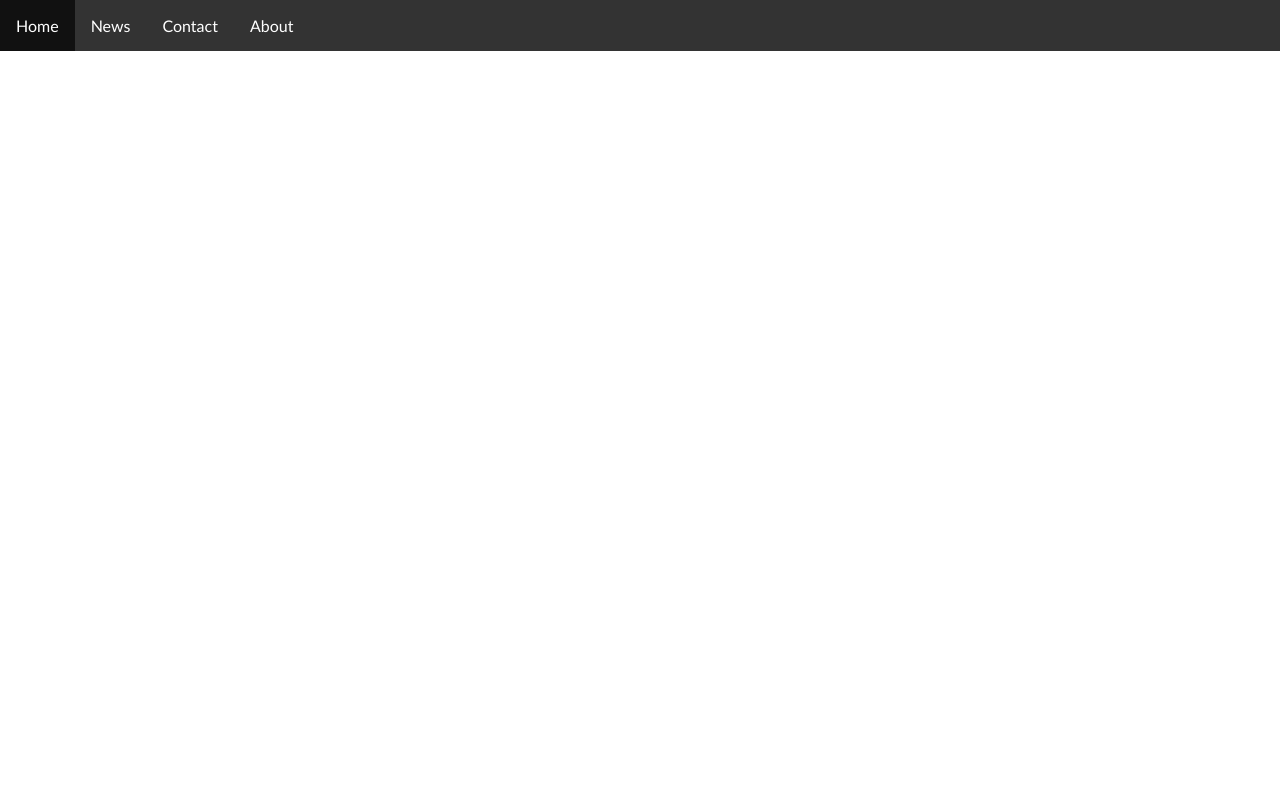
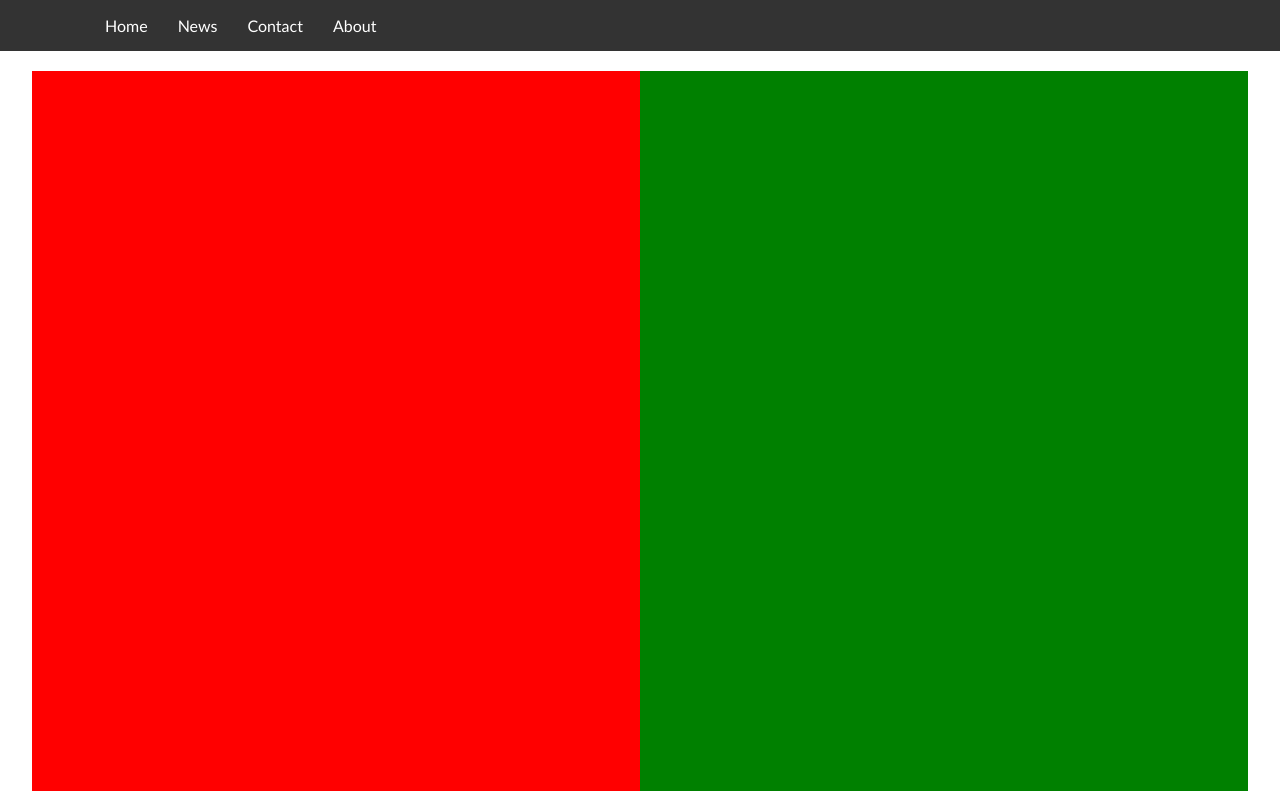
Before and after one commit to AussieCode/website-memebook, a plain HTML site: page index.html in a window 1280 px wide. Drawn offline with Linux system fonts and the light colour scheme.

Commit message:
Updated container div's
Just updated some HTML & CSS code.

```diff
--- a/css/global.css
+++ b/css/global.css
@@ -2,12 +2,15 @@ body{
 	margin:0;
 }
 
+
+.navigation{
+	background-color: #333;
+}
+
 .navigation ul {
     list-style-type: none;
-    margin: 0;
-    padding: 0;
     overflow: hidden;
-    background-color: #333;
+    margin-left:50px;
 }
 
 .navigation li  {
@@ -18,7 +21,7 @@ body{
     display: block;
     color: white;
     text-align: center;
-    padding: 16px 16px;
+    padding: 16px 15px;
     font-family: "Gill Sans","Gill Sans MT",Calibri,sans-serif;
     text-decoration: none;
 }
@@ -31,16 +34,23 @@ body{
 	display:inline-block;
 }
 
-/* Navigation Section */
+/* Container for main content */
 
-#navigator-banner{
-	background-color:rgb(255, 128, 0);
-	height:300px;
+.content-wrap{
+	background-color:black;
+	height:90%;
+	width: 95%;
+	margin: 20px auto;
 }
-#navigator-text{
-	color:#FFF;
+.content-middlecontainer{
+	background-color:red;
+	width:50%;
+	height:100%;
+	float:left;
 }
-#navigator-padding{
-	vertical-align: middle;
-	line-height: 50px;
+.content-sidecontainer{
+	background-color:green;
+	width:50%;
+	height:100%;
+	float:right;
 }
--- a/index.html
+++ b/index.html
@@ -6,7 +6,7 @@
 	<meta http-equiv="X-UA-Compatible" content="IE=edge">
 	<meta name="viewport" content="width=device-width, initial-scale=1">
 
-	<title>Memes</title>
+	<title>Memesbook - Memes</title>
 
 	<!--Stylesheets-->
 	<link rel="stylesheet" type="text/css" href="css/global.css">
```
